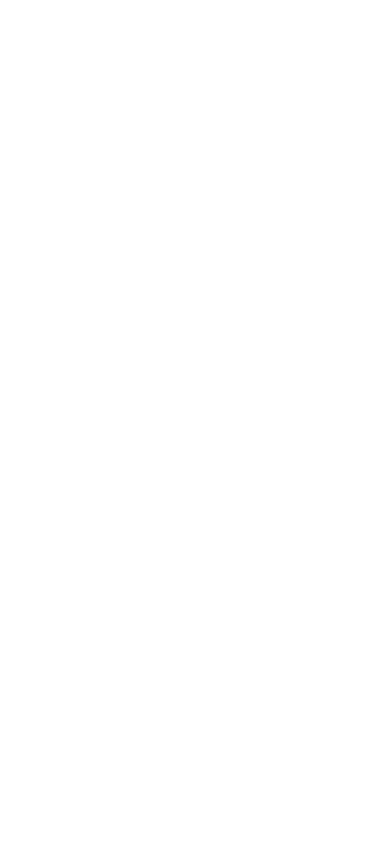
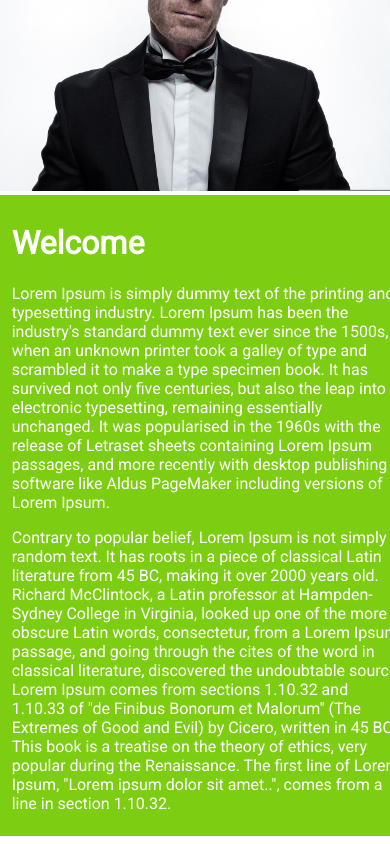
Before and after one commit to Devsoc-BPGC/180-dc-website, a React (Create React App) app: page / in a window 390 px wide. Shown: the part 2439-3283 px from the top of the page. Before the commit the page ends 2337 px from the top, so only its background shows below. Built offline with nearby package versions, Linux system fonts and the light colour scheme.

Commit message:
added responsive welcome page

```diff
--- a/src/App.js
+++ b/src/App.js
@@ -2,12 +2,14 @@
 import './App.css';
 import AboutUs from './components/AboutUs/AboutUs';
 import FrontPage from './components/FrontPage/FrontPage';
+import Welcome from './components/Welcome/Welcome';
 
 function App() {
   return (
     <React.Fragment>
       <FrontPage />
       <AboutUs />
+      <Welcome />
     </React.Fragment>
   );
 }
--- /dev/null
+++ b/src/components/Welcome/Welcome.js
@@ -0,0 +1,25 @@
+import classes from './Welcome.module.css';
+import presPhoto from '../../assets/suitman.jpg'
+
+const Welcome = () => {
+    return (
+        <div className={classes['welcome']}>
+            <div className={classes['welcome-img']}>
+                <img src={presPhoto}></img>
+            </div>
+            <div className={classes['welcome-message']}>
+                <h1>
+                    Welcome
+                </h1>
+                <p>
+                Lorem Ipsum is simply dummy text of the printing and typesetting industry. Lorem Ipsum has been the industry's standard dummy text ever since the 1500s, when an unknown printer took a galley of type and scrambled it to make a type specimen book. It has survived not only five centuries, but also the leap into electronic typesetting, remaining essentially unchanged. It was popularised in the 1960s with the release of Letraset sheets containing Lorem Ipsum passages, and more recently with desktop publishing software like Aldus PageMaker including versions of Lorem Ipsum.
+                </p>
+                <p>
+                Contrary to popular belief, Lorem Ipsum is not simply random text. It has roots in a piece of classical Latin literature from 45 BC, making it over 2000 years old. Richard McClintock, a Latin professor at Hampden-Sydney College in Virginia, looked up one of the more obscure Latin words, consectetur, from a Lorem Ipsum passage, and going through the cites of the word in classical literature, discovered the undoubtable source. Lorem Ipsum comes from sections 1.10.32 and 1.10.33 of "de Finibus Bonorum et Malorum" (The Extremes of Good and Evil) by Cicero, written in 45 BC. This book is a treatise on the theory of ethics, very popular during the Renaissance. The first line of Lorem Ipsum, "Lorem ipsum dolor sit amet..", comes from a line in section 1.10.32.
+                </p>
+            </div>
+        </div>
+    );
+}
+
+export default Welcome;
--- /dev/null
+++ b/src/components/Welcome/Welcome.module.css
@@ -0,0 +1,35 @@
+@import url("https://fonts.googleapis.com/css2?family=Roboto&display=swap");
+
+.welcome{
+    display: flex;
+    align-items: stretch;
+    padding: 0 0 2% 0;
+}
+.welcome-img{
+    flex-grow: 1;
+    width: 50%;
+}
+.welcome-img img{
+    width: 100%;
+    height: 100%;
+}
+.welcome-message{
+    flex-grow: 1;
+    width: 50%;
+    padding: 2% 3%;
+    background-color: #7DCE13;
+    color: white;
+    font-family: 'Roboto', sans-serif;
+}
+
+@media (max-width:700px) {
+    .welcome{
+        flex-direction: column;
+    }
+    .welcome-img{
+        width: 100%;
+    }
+    .welcome-message{
+        width: 100%;
+    }
+}
```
Also changed, not shown: src/assets/suitman.jpg (added).
